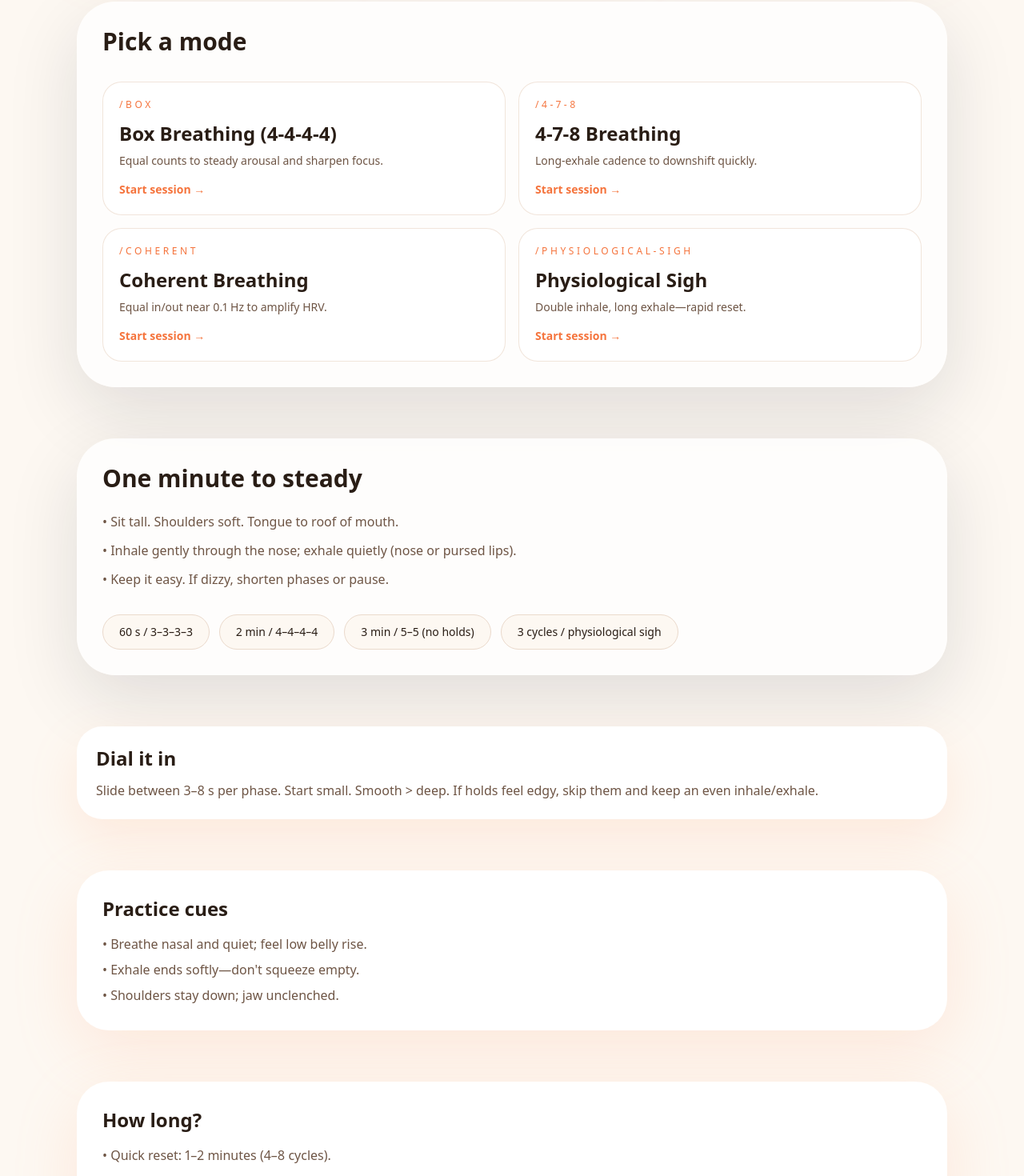
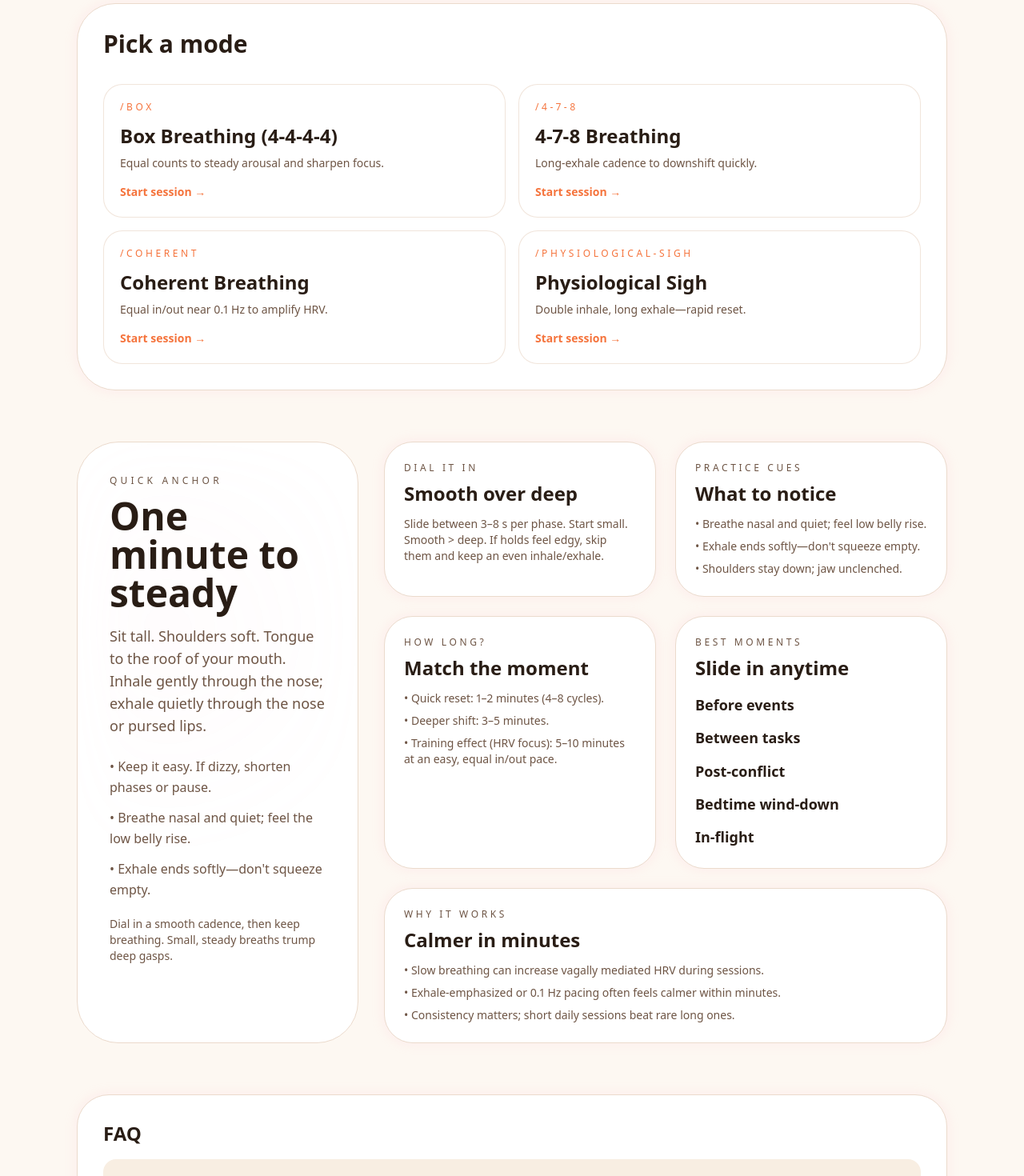
Before and after one commit to abiassi/deepbreathing, a Next.js app: page / in a window 1280 px wide. Shown: the part 1330-2800 px from the top of the page at 80% size. Built offline with nearby package versions, Linux system fonts and the light colour scheme; no server answers.

Commit message:
commit styling

```diff
--- a/src/app/globals.css
+++ b/src/app/globals.css
@@ -24,6 +24,8 @@
   --ring: 18 90% 60%;
   --radius: 1.5rem;
   --shadow: 222 47% 11%;
+  --card-glow: rgba(255, 195, 211, 0.15);
+  --card-glow-soft: rgba(255, 255, 255, 0.06);
   --immersive-color: rgba(0, 0, 0, 0);
 }
 
@@ -49,6 +51,8 @@
   --ring: 18 90% 60%;
   --radius: 1.5rem;
   --shadow: 222 47% 11%;
+  --card-glow: rgba(255, 195, 211, 0.15);
+  --card-glow-soft: rgba(255, 255, 255, 0.06);
   --immersive-color: rgba(0, 0, 0, 0);
 }
 
@@ -73,6 +77,8 @@
   --input: 20 19% 28%;
   --ring: 18 86% 66%;
   --shadow: 0 0% 0%;
+  --card-glow: rgba(255, 133, 158, 0.18);
+  --card-glow-soft: rgba(255, 255, 255, 0.05);
   --immersive-color: rgba(0, 0, 0, 0);
 }
 
@@ -98,6 +104,8 @@
     --input: 20 19% 28%;
     --ring: 18 86% 66%;
     --shadow: 0 0% 0%;
+    --card-glow: rgba(255, 133, 158, 0.18);
+    --card-glow-soft: rgba(255, 255, 255, 0.05);
     --immersive-color: rgba(0, 0, 0, 0);
   }
 }
@@ -193,3 +201,38 @@ body[data-resonance-immersive="true"] {
   box-shadow: 0 25px 80px hsl(var(--shadow) / 0.25);
   backdrop-filter: blur(22px);
 }
+
+.glow-card {
+  position: relative;
+  isolation: isolate;
+  overflow: visible;
+  background-color: hsl(var(--card));
+  box-shadow:
+    0 0 0 1px rgba(255, 255, 255, 0.08),
+    0 0 12px 4px var(--card-glow),
+    0 20px 50px 12px var(--card-glow-soft);
+  transition: box-shadow 250ms ease;
+}
+
+.glow-card-inward {
+  overflow: hidden;
+  box-shadow: none;
+}
+
+.glow-card-inward::after {
+  content: "";
+  position: absolute;
+  inset: 18px;
+  border-radius: inherit;
+  z-index: -1;
+  pointer-events: none;
+  background: radial-gradient(circle at 30% 30%, var(--card-glow), transparent 55%);
+  filter: blur(28px);
+  opacity: 0.3;
+  transition: opacity 250ms ease;
+}
+
+.glow-card-inward > * {
+  position: relative;
+  z-index: 1;
+}
--- a/src/app/page.tsx
+++ b/src/app/page.tsx
@@ -8,6 +8,7 @@ import { FadingHeroTitle } from "@/components/breathe/fading-hero-title";
 import { JsonLd } from "@/components/seo/json-ld";
 import { Button } from "@/components/ui/button";
 import { cn } from "@/lib/utils";
+import { BREATHING_PATTERNS, ModeName } from "@/components/resonance/constants";
 
 const baseUrl = "https://deepbreathingexercises.com";
 
@@ -61,6 +62,40 @@ const faqSchema = {
   }))
 };
 
+const practiceCues = [
+  "Breathe nasal and quiet; feel low belly rise.",
+  "Exhale ends softly—don't squeeze empty.",
+  "Shoulders stay down; jaw unclenched."
+];
+
+const durationGuidelines = [
+  "Quick reset: 1–2 minutes (4–8 cycles).",
+  "Deeper shift: 3–5 minutes.",
+  "Training effect (HRV focus): 5–10 minutes at an easy, equal in/out pace."
+];
+
+const bestMoments = [
+  "Before events",
+  "Between tasks",
+  "Post-conflict",
+  "Bedtime wind-down",
+  "In-flight"
+];
+
+const whyItWorks = [
+  "Slow breathing can increase vagally mediated HRV during sessions.",
+  "Exhale-emphasized or 0.1 Hz pacing often feels calmer within minutes.",
+  "Consistency matters; short daily sessions beat rare long ones."
+];
+
+const infoCardClass =
+  "glow-card rounded-[36px] border border-border bg-card p-6 transition-colors duration-200";
+const startButtonColor = BREATHING_PATTERNS[ModeName.Box].color;
+const startButtonStyle = {
+  backgroundColor: startButtonColor,
+  boxShadow: `0 12px 36px ${startButtonColor}60`
+};
+
 export default function HomePage() {
   const [running, setRunning] = useState(false);
 
@@ -93,7 +128,13 @@ export default function HomePage() {
         "flex flex-wrap gap-4 transition-all duration-500",
         running ? "opacity-0 translate-y-2 pointer-events-none" : "opacity-100 translate-y-0"
       )}>
-        <Button onClick={handleStartSession} type="button" size="lg">
+        <Button
+          onClick={handleStartSession}
+          type="button"
+          size="lg"
+          className="shadow-none text-white hover:brightness-105 focus-visible:ring-white focus-visible:ring-offset-2 focus-visible:ring-offset-white/70"
+          style={startButtonStyle}
+        >
           Start session
         </Button>
         <Button asChild variant="outline" size="lg">
@@ -127,19 +168,19 @@ export default function HomePage() {
         </section>
 
         <section className="grid gap-6 text-left lg:grid-cols-3">
-          <div className="rounded-[32px] bg-card p-6 shadow-[0_25px_60px_rgba(255,170,130,0.18)] dark:shadow-[0_25px_60px_rgba(0,0,0,0.3)]">
+          <div className="glow-card rounded-[32px] border border-border bg-card p-6">
             <p className="text-sm uppercase tracking-wider text-primary">Calm by design</p>
             <p className="mt-3 text-muted-foreground">
               Slow, even breathing often increases vagally mediated HRV and lowers perceived stress during practice.
             </p>
           </div>
-          <div className="rounded-[32px] bg-card p-6 shadow-[0_25px_60px_rgba(255,170,130,0.18)] dark:shadow-[0_25px_60px_rgba(0,0,0,0.3)]">
+          <div className="glow-card rounded-[32px] border border-border bg-card p-6">
             <p className="text-sm uppercase tracking-wider text-primary">Built for real life</p>
             <p className="mt-3 text-muted-foreground">
               Short sets (1–5 min) before meetings, between tasks, or at lights‑out.
             </p>
           </div>
-          <div className="rounded-[32px] bg-card p-6 shadow-[0_25px_60px_rgba(255,170,130,0.18)] dark:shadow-[0_25px_60px_rgba(0,0,0,0.3)]">
+          <div className="glow-card rounded-[32px] border border-border bg-card p-6">
             <p className="text-sm uppercase tracking-wider text-primary">Your pace</p>
             <p className="mt-3 text-muted-foreground">
               Choose 3–8 seconds per phase. Smaller, quieter breaths beat "big" breaths.
@@ -147,14 +188,14 @@ export default function HomePage() {
           </div>
         </section>
 
-        <section id="mode-picker" className="rounded-[48px] bg-card/80 p-8 shadow-[0_30px_90px_rgba(15,23,42,0.12)]">
+        <section id="mode-picker" className="glow-card rounded-[48px] border border-border bg-card p-8">
           <div>
             <h2 className="text-3xl font-semibold text-card-foreground">Pick a mode</h2>
           </div>
           <div className="mt-8 grid gap-4 md:grid-cols-2">
             <Link
               href="/breathe/box"
-              className="group rounded-3xl border border-border/70 bg-card/80 p-5 transition hover:-translate-y-1 hover:bg-card dark:border-border/50 dark:bg-card/40 dark:hover:bg-card/60"
+              className="group rounded-3xl border border-border/70 bg-card p-5 transition hover:-translate-y-1 dark:border-border/50"
             >
               <p className="text-xs uppercase tracking-[0.3em] text-primary">/box</p>
               <h3 className="mt-3 text-2xl font-semibold text-card-foreground">Box Breathing (4‑4‑4‑4)</h3>
@@ -165,7 +206,7 @@ export default function HomePage() {
             </Link>
             <Link
               href="/breathe/4-7-8"
-              className="group rounded-3xl border border-border/70 bg-card/80 p-5 transition hover:-translate-y-1 hover:bg-card dark:border-border/50 dark:bg-card/40 dark:hover:bg-card/60"
+              className="group rounded-3xl border border-border/70 bg-card p-5 transition hover:-translate-y-1 dark:border-border/50"
             >
               <p className="text-xs uppercase tracking-[0.3em] text-primary">/4-7-8</p>
               <h3 className="mt-3 text-2xl font-semibold text-card-foreground">4‑7‑8 Breathing</h3>
@@ -176,7 +217,7 @@ export default function HomePage() {
             </Link>
             <Link
               href="/breathe/coherent"
-              className="group rounded-3xl border border-border/70 bg-card/80 p-5 transition hover:-translate-y-1 hover:bg-card dark:border-border/50 dark:bg-card/40 dark:hover:bg-card/60"
+              className="group rounded-3xl border border-border/70 bg-card p-5 transition hover:-translate-y-1 dark:border-border/50"
             >
               <p className="text-xs uppercase tracking-[0.3em] text-primary">/coherent</p>
               <h3 className="mt-3 text-2xl font-semibold text-card-foreground">Coherent Breathing</h3>
@@ -187,7 +228,7 @@ export default function HomePage() {
             </Link>
             <Link
               href="/breathe/physiological-sigh"
-              className="group rounded-3xl border border-border/70 bg-card/80 p-5 transition hover:-translate-y-1 hover:bg-card dark:border-border/50 dark:bg-card/40 dark:hover:bg-card/60"
+              className="group rounded-3xl border border-border/70 bg-card p-5 transition hover:-translate-y-1 dark:border-border/50"
             >
               <p className="text-xs uppercase tracking-[0.3em] text-primary">/physiological-sigh</p>
               <h3 className="mt-3 text-2xl font-semibold text-card-foreground">Physiological Sigh</h3>
@@ -199,79 +240,81 @@ export default function HomePage() {
           </div>
         </section>
 
-        <section className="rounded-[48px] bg-card/80 p-8 shadow-[0_30px_90px_rgba(15,23,42,0.12)]">
-          <h2 className="text-3xl font-semibold text-card-foreground">One minute to steady</h2>
-          <ul className="mt-6 space-y-3 text-muted-foreground">
-            <li>• Sit tall. Shoulders soft. Tongue to roof of mouth.</li>
-            <li>• Inhale gently through the nose; exhale quietly (nose or pursed lips).</li>
-            <li>• Keep it easy. If dizzy, shorten phases or pause.</li>
-          </ul>
-          <div className="mt-8 flex flex-wrap gap-3">
-            <Button asChild variant="outline">
-              <Link href="/breathe/box">60 s / 3–3–3–3</Link>
-            </Button>
-            <Button asChild variant="outline">
-              <Link href="/breathe/box">2 min / 4–4–4–4</Link>
-            </Button>
-            <Button asChild variant="outline">
-              <Link href="/breathe/box">3 min / 5–5 (no holds)</Link>
-            </Button>
-            <Button asChild variant="outline">
-              <Link href="/breathe/physiological-sigh">3 cycles / physiological sigh</Link>
-            </Button>
+        <section className="grid gap-8 lg:grid-cols-[1fr,2fr]">
+          <article className={cn("glow-card glow-card-inward rounded-[52px] border border-border bg-card p-10 transition-colors duration-200")}>
+            <p className="text-xs uppercase tracking-[0.35em] text-muted-foreground">Quick anchor</p>
+            <h2 className="mt-3 text-4xl font-semibold leading-tight text-card-foreground sm:text-5xl">
+              One minute to steady
+            </h2>
+            <p className="mt-4 text-lg text-muted-foreground">
+              Sit tall. Shoulders soft. Tongue to the roof of your mouth. Inhale gently through the nose;
+              exhale quietly through the nose or pursed lips.
+            </p>
+            <ul className="mt-6 space-y-3 text-base text-muted-foreground [&>li]:leading-relaxed">
+              <li>• Keep it easy. If dizzy, shorten phases or pause.</li>
+              <li>• Breathe nasal and quiet; feel the low belly rise.</li>
+              <li>• Exhale ends softly—don't squeeze empty.</li>
+            </ul>
+            <p className="mt-5 text-sm text-muted-foreground">
+              Dial in a smooth cadence, then keep breathing. Small, steady breaths trump deep gasps.
+            </p>
+          </article>
+
+          <div className="grid gap-6">
+            <div className="grid gap-6 sm:grid-cols-2">
+              <article className={cn(infoCardClass)}>
+                <p className="text-xs uppercase tracking-[0.3em] text-muted-foreground">Dial it in</p>
+                <h3 className="mt-2 text-2xl font-semibold text-card-foreground">Smooth over deep</h3>
+                <p className="mt-3 text-sm text-muted-foreground">
+                  Slide between 3–8 s per phase. Start small. Smooth &gt; deep. If holds feel edgy, skip them and
+                  keep an even inhale/exhale.
+                </p>
+              </article>
+              <article className={cn(infoCardClass)}>
+                <p className="text-xs uppercase tracking-[0.3em] text-muted-foreground">Practice cues</p>
+                <h3 className="mt-2 text-2xl font-semibold text-card-foreground">What to notice</h3>
+                <ul className="mt-3 space-y-2 text-sm text-muted-foreground">
+                  {practiceCues.map((cue) => (
+                    <li key={cue}>• {cue}</li>
+                  ))}
+                </ul>
+              </article>
+            </div>
+
+            <div className="grid gap-6 sm:grid-cols-2">
+              <article className={cn(infoCardClass)}>
+                <p className="text-xs uppercase tracking-[0.3em] text-muted-foreground">How long?</p>
+                <h3 className="mt-2 text-2xl font-semibold text-card-foreground">Match the moment</h3>
+                <ul className="mt-3 space-y-2 text-sm text-muted-foreground">
+                  {durationGuidelines.map((item) => (
+                    <li key={item}>• {item}</li>
+                  ))}
+                </ul>
+              </article>
+              <article className={cn(infoCardClass)}>
+                <p className="text-xs uppercase tracking-[0.3em] text-muted-foreground">Best moments</p>
+                <h3 className="mt-2 text-2xl font-semibold text-card-foreground">Slide in anytime</h3>
+                <div className="mt-4 space-y-3 text-lg font-semibold text-card-foreground leading-relaxed">
+                  {bestMoments.map((moment) => (
+                    <p key={moment}>{moment}</p>
+                  ))}
+                </div>
+              </article>
+            </div>
+
+            <article className={cn(infoCardClass)}>
+                <p className="text-xs uppercase tracking-[0.3em] text-muted-foreground">Why it works</p>
+              <h3 className="mt-2 text-2xl font-semibold text-card-foreground">Calmer in minutes</h3>
+              <ul className="mt-3 space-y-2 text-sm text-muted-foreground">
+                {whyItWorks.map((item) => (
+                  <li key={item}>• {item}</li>
+                ))}
+              </ul>
+            </article>
           </div>
         </section>
 
-        <section className="rounded-[32px] bg-card p-6 shadow-[0_25px_60px_rgba(255,170,130,0.18)] dark:shadow-[0_25px_60px_rgba(0,0,0,0.3)]">
-          <h2 className="text-2xl font-semibold text-card-foreground">Dial it in</h2>
-          <p className="mt-3 text-muted-foreground">
-            Slide between 3–8 s per phase. Start small. Smooth &gt; deep. If holds feel edgy, skip them and keep an even inhale/exhale.
-          </p>
-        </section>
-
-        <section className="space-y-4 rounded-[40px] bg-card p-8 shadow-[0_25px_80px_rgba(255,170,130,0.2)] dark:shadow-[0_25px_80px_rgba(0,0,0,0.3)]">
-          <h2 className="text-2xl font-semibold text-card-foreground">Practice cues</h2>
-          <ul className="space-y-2 text-muted-foreground">
-            <li>• Breathe nasal and quiet; feel low belly rise.</li>
-            <li>• Exhale ends softly—don't squeeze empty.</li>
-            <li>• Shoulders stay down; jaw unclenched.</li>
-          </ul>
-        </section>
-
-        <section className="space-y-4 rounded-[40px] bg-card p-8 shadow-[0_25px_80px_rgba(255,170,130,0.2)] dark:shadow-[0_25px_80px_rgba(0,0,0,0.3)]">
-          <h2 className="text-2xl font-semibold text-card-foreground">How long?</h2>
-          <ul className="space-y-2 text-muted-foreground">
-            <li>• Quick reset: 1–2 minutes (4–8 cycles).</li>
-            <li>• Deeper shift: 3–5 minutes.</li>
-            <li>• Training effect (HRV focus): 5–10 minutes at an easy, equal in/out pace.</li>
-          </ul>
-          <p className="mt-4 text-sm text-muted-foreground">
-            Full cycle duration at 4‑4‑4‑4: ~16 s (≈3.75 bpm).
-          </p>
-        </section>
-
-        <section className="rounded-[32px] bg-card p-6 shadow-[0_25px_60px_rgba(255,170,130,0.18)] dark:shadow-[0_25px_60px_rgba(0,0,0,0.3)]">
-          <h2 className="text-2xl font-semibold text-card-foreground mb-4">Best moments</h2>
-          <p className="text-muted-foreground">
-            Before events • between tasks • post‑conflict • bedtime wind‑down • in‑flight
-          </p>
-        </section>
-
-        <section className="space-y-4 rounded-[40px] bg-card p-8 shadow-[0_25px_80px_rgba(255,170,130,0.2)] dark:shadow-[0_25px_80px_rgba(0,0,0,0.3)]">
-          <h2 className="text-2xl font-semibold text-card-foreground">Why it works</h2>
-          <ul className="space-y-2 text-muted-foreground">
-            <li>• Slow breathing can increase vagally mediated HRV during sessions.</li>
-            <li>• Exhale‑emphasized or 0.1 Hz pacing often feels calmer within minutes.</li>
-            <li>• Consistency matters; short daily sessions beat rare long ones.</li>
-          </ul>
-          {/* <p className="mt-4">
-            <Link href="/evidence" className="text-sm font-semibold text-primary underline-offset-2 hover:underline">
-              How we evaluate the research
-            </Link>
-          </p> */}
-        </section>
-
-        <section className="space-y-4 rounded-[40px] bg-card p-8 shadow-[0_25px_80px_rgba(255,170,130,0.2)] dark:shadow-[0_25px_80px_rgba(0,0,0,0.3)]">
+        <section className="glow-card space-y-4 rounded-[40px] border border-border bg-card p-8">
           <h2 className="text-2xl font-semibold text-card-foreground">FAQ</h2>
           <div className="space-y-3">
             {faqs.map((faq) => (
@@ -288,7 +331,7 @@ export default function HomePage() {
           Stop if dizzy, tingly, or chest‑tight. Resume later with shorter, easier breaths. Skip prolonged holds during pregnancy or if advised by your clinician.
         </p>
         <p className="text-xs text-muted-foreground">
-          Keyboard controls and screen‑reader labels available in Settings. Created by{" "}
+          Created by{" "}
           <span className="underline">
             <a
               href="https://abiassi.com/"
--- a/src/components/resonance/constants.ts
+++ b/src/components/resonance/constants.ts
@@ -1,4 +1,6 @@
 import { BreathingPattern, ModeName } from './types';
+
+export { ModeName };
 
 export const BREATHING_PATTERNS: Record<ModeName, BreathingPattern> = {
   [ModeName.Box]: {
--- a/tailwind.config.ts
+++ b/tailwind.config.ts
@@ -81,7 +81,7 @@ const config: Config = {
         "accordion-up": "accordion-up 0.2s ease-out",
         "pulse-slow": "pulse 4s cubic-bezier(0.4, 0, 0.6, 1) infinite",
         // Blob/Aurora effects rely on these base animations, combined inline in Visualizer.tsx.
-        blob: "morph 10s ease-in-out infinite",
+        blob: "morph 20s ease-in-out infinite",
         "blob-slow": "morph 22s ease-in-out infinite",
         hue: "hue-rotate 10s linear infinite"
       }
```
Also changed, not shown: src/app/breathe/pattern-page.tsx (+30 -1 lines), src/app/layout.tsx (+9 -7 lines), src/components/resonance/components/ParticleBackground.tsx (+29 -14 lines).
